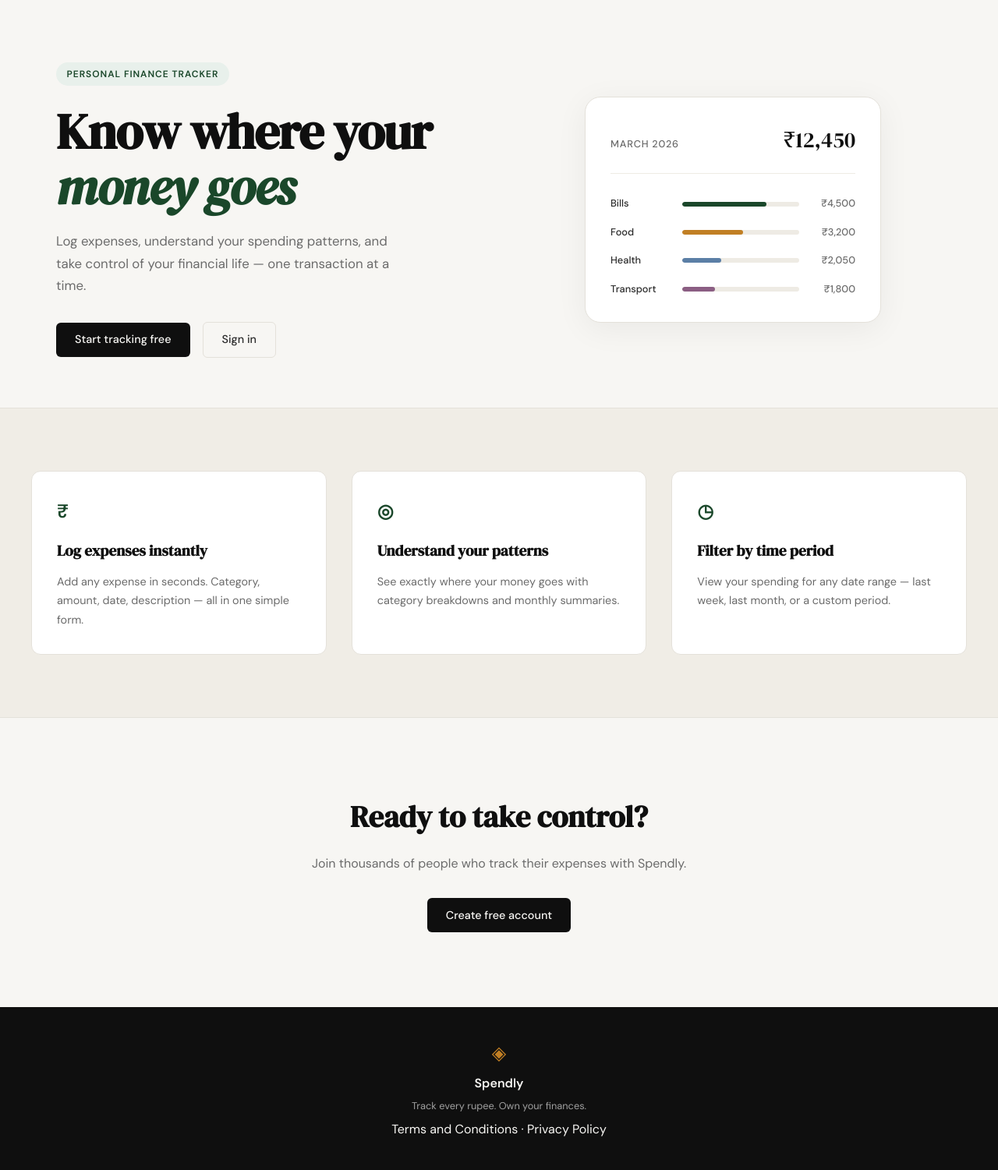
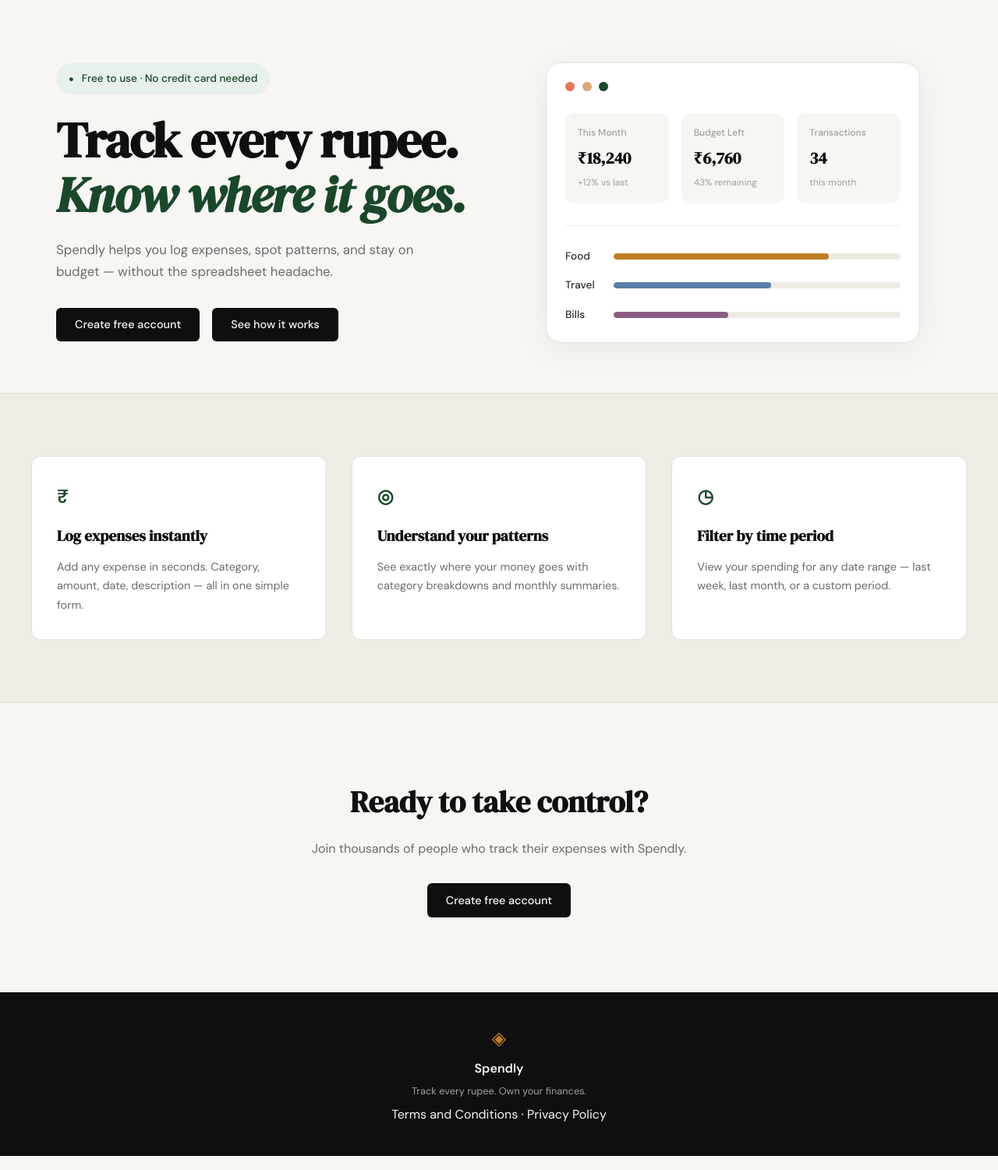
Before and after one commit to Lalitha-Kalle/spendly, a Flask app: page / in a window 1280 px wide. Shown: the part 61-1562 px from the top of the page at 78% size. Run offline with Flask 3, Linux system fonts and the light colour scheme.

Commit message:
modified hero section

```diff
--- a/static/css/style.css
+++ b/static/css/style.css
@@ -137,13 +137,17 @@ a { color: inherit; text-decoration: none; }
     display: inline-block;
     background: var(--accent-light);
     color: var(--accent);
-    font-size: 0.75rem;
-    font-weight: 600;
-    letter-spacing: 0.08em;
-    text-transform: uppercase;
-    padding: 0.35rem 0.85rem;
+    font-size: 0.85rem;
+    font-weight: 500;
+    padding: 0.55rem 1rem;
     border-radius: 999px;
     margin-bottom: 1.5rem;
+}
+
+.badge-dot {
+    color: var(--accent);
+    margin-right: 0.4rem;
+    font-size: 0.7rem;
 }
 
 .hero-title {
@@ -187,74 +191,102 @@ a { color: inherit; text-decoration: none; }
     background: var(--paper-card);
     border: 1px solid var(--border);
     border-radius: var(--radius-lg);
-    padding: 2rem;
+    padding: 1.5rem;
     width: 100%;
-    max-width: 380px;
+    max-width: 480px;
     box-shadow: 0 8px 40px rgba(0,0,0,0.06);
 }
 
-.mock-card-header {
+.mock-card-dots {
     display: flex;
-    justify-content: space-between;
-    align-items: baseline;
+    gap: 0.6rem;
     margin-bottom: 1.75rem;
-    padding-bottom: 1.25rem;
+}
+
+.dot {
+    width: 12px;
+    height: 12px;
+    border-radius: 50%;
+}
+
+.dot-red { background: #e07856; }
+.dot-orange { background: #d9a876; }
+.dot-teal { background: var(--accent); }
+
+.mock-stats {
+    display: grid;
+    grid-template-columns: repeat(3, 1fr);
+    gap: 1rem;
+    margin-bottom: 1.75rem;
+    padding-bottom: 1.75rem;
     border-bottom: 1px solid var(--border-soft);
 }
 
-.mock-label {
-    font-size: 0.8rem;
-    font-weight: 500;
-    color: var(--ink-muted);
-    text-transform: uppercase;
-    letter-spacing: 0.06em;
+.mock-stat {
+    background: var(--paper);
+    padding: 1rem;
+    border-radius: var(--radius-md);
 }
 
-.mock-total {
-    font-family: var(--font-display);
-    font-size: 1.75rem;
-    color: var(--ink);
+.mock-stat-label {
+    font-size: 0.75rem;
+    font-weight: 500;
+    color: var(--ink-faint);
+    text-transform: capitalize;
+    margin-bottom: 0.35rem;
 }
 
-.mock-bars { display: flex; flex-direction: column; gap: 1rem; }
+.mock-stat-amount {
+    font-family: var(--font-display);
+    font-size: 1.3rem;
+    font-weight: 600;
+    color: var(--ink);
+    margin-bottom: 0.4rem;
+}
 
-.mock-bar-row {
-    display: grid;
-    grid-template-columns: 80px 1fr 60px;
+.mock-stat-meta {
+    font-size: 0.75rem;
+    color: var(--ink-faint);
+}
+
+.mock-stat-meta:first-of-type { color: #c0392b; }
+
+.mock-categories {
+    display: flex;
+    flex-direction: column;
+    gap: 1rem;
+}
+
+.mock-cat-row {
+    display: flex;
     align-items: center;
     gap: 0.75rem;
 }
 
-.mock-cat {
-    font-size: 0.8rem;
+.mock-cat-name {
+    font-size: 0.85rem;
     font-weight: 500;
     color: var(--ink-soft);
+    min-width: 50px;
 }
 
 .mock-bar-track {
-    height: 6px;
+    height: 8px;
     background: var(--border-soft);
     border-radius: 999px;
     overflow: hidden;
+    flex: 1;
 }
 
 .mock-bar {
     height: 100%;
-    background: var(--accent);
     border-radius: 999px;
     transition: width 0.6s ease;
 }
 
-.mock-bar-2 { background: var(--accent-2); }
-.mock-bar-3 { background: #5b7fa6; }
-.mock-bar-4 { background: #8b5e83; }
-
-.mock-amt {
-    font-size: 0.8rem;
-    font-weight: 500;
-    color: var(--ink-muted);
-    text-align: right;
-}
+.mock-bar-orange { background: var(--accent-2); }
+.mock-bar-blue { background: #5b7fa6; }
+.mock-bar-purple { background: #8b5e83; }
 
 /* ------------------------------------------------------------------ */
 /* Buttons                                                             */
@@ -293,6 +325,16 @@ a { color: inherit; text-decoration: none; }
 .btn-ghost:hover {
     border-color: var(--ink);
     color: var(--ink);
+}
+
+.btn-secondary {
+    background: var(--ink) !important;
+    color: var(--paper) !important;
+    border: none !important;
+}
+
+.btn-secondary:hover {
+    background: var(--accent) !important;
 }
 
 /* ------------------------------------------------------------------ */
--- a/templates/landing.html
+++ b/templates/landing.html
@@ -6,55 +6,62 @@
 
 <section class="hero">
     <div class="hero-inner">
-        <div class="hero-badge">Personal Finance Tracker</div>
+        <div class="hero-badge"><span class="badge-dot">●</span> Free to use · No credit card needed</div>
         <h1 class="hero-title">
-            Know where your<br>
-            <em>money goes</em>
+            Track every rupee.<br>
+            <em>Know where it goes.</em>
         </h1>
         <p class="hero-subtitle">
-            Log expenses, understand your spending patterns,
-            and take control of your financial life —
-            one transaction at a time.
+            Spendly helps you log expenses, spot patterns, and stay
+            on budget — without the spreadsheet headache.
         </p>
         <div class="hero-actions">
-            <a href="{{ url_for('register') }}" class="btn-primary">Start tracking free</a>
-            <a href="{{ url_for('login') }}" class="btn-ghost">Sign in</a>
+            <a href="{{ url_for('register') }}" class="btn-primary">Create free account</a>
+            <a href="{{ url_for('login') }}" class="btn-primary btn-secondary">See how it works</a>
         </div>
     </div>
     <div class="hero-visual">
         <div class="mock-card">
-            <div class="mock-card-header">
-                <span class="mock-label">March 2026</span>
-                <span class="mock-total">₹12,450</span>
+            <div class="mock-card-dots">
+                <span class="dot dot-red"></span>
+                <span class="dot dot-orange"></span>
+                <span class="dot dot-teal"></span>
             </div>
-            <div class="mock-bars">
-                <div class="mock-bar-row">
-                    <span class="mock-cat">Bills</span>
+            <div class="mock-stats">
+                <div class="mock-stat">
+                    <div class="mock-stat-label">This month</div>
+                    <div class="mock-stat-amount">₹18,240</div>
+                    <div class="mock-stat-meta">+12% vs last</div>
+                </div>
+                <div class="mock-stat">
+                    <div class="mock-stat-label">Budget left</div>
+                    <div class="mock-stat-amount">₹6,760</div>
+                    <div class="mock-stat-meta">43% remaining</div>
+                </div>
+                <div class="mock-stat">
+                    <div class="mock-stat-label">Transactions</div>
+                    <div class="mock-stat-amount">34</div>
+                    <div class="mock-stat-meta">this month</div>
+                </div>
+            </div>
+            <div class="mock-categories">
+                <div class="mock-cat-row">
+                    <span class="mock-cat-name">Food</span>
                     <div class="mock-bar-track">
-                        <div class="mock-bar" style="width: 72%"></div>
+                        <div class="mock-bar mock-bar-orange" style="width: 75%"></div>
                     </div>
-                    <span class="mock-amt">₹4,500</span>
                 </div>
-                <div class="mock-bar-row">
-                    <span class="mock-cat">Food</span>
+                <div class="mock-cat-row">
+                    <span class="mock-cat-name">Travel</span>
                     <div class="mock-bar-track">
-                        <div class="mock-bar mock-bar-2" style="width: 52%"></div>
+                        <div class="mock-bar mock-bar-blue" style="width: 55%"></div>
                     </div>
-                    <span class="mock-amt">₹3,200</span>
                 </div>
-                <div class="mock-bar-row">
-                    <span class="mock-cat">Health</span>
+                <div class="mock-cat-row">
+                    <span class="mock-cat-name">Bills</span>
                     <div class="mock-bar-track">
-                        <div class="mock-bar mock-bar-3" style="width: 33%"></div>
+                        <div class="mock-bar mock-bar-purple" style="width: 40%"></div>
                     </div>
-                    <span class="mock-amt">₹2,050</span>
-                </div>
-                <div class="mock-bar-row">
-                    <span class="mock-cat">Transport</span>
-                    <div class="mock-bar-track">
-                        <div class="mock-bar mock-bar-4" style="width: 28%"></div>
-                    </div>
-                    <span class="mock-amt">₹1,800</span>
                 </div>
             </div>
         </div>
```
Also changed, not shown: static/image.png (added).
